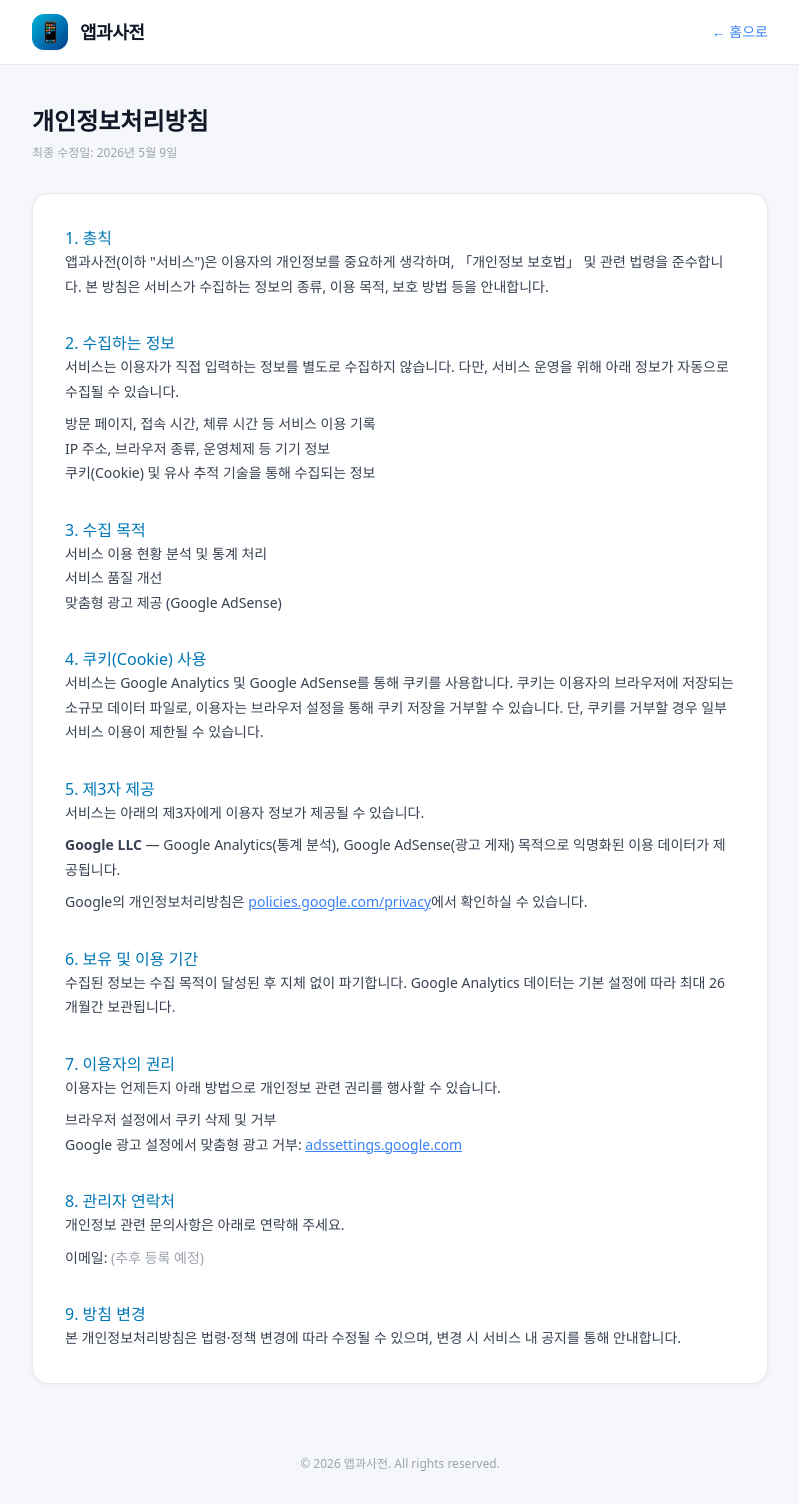
After one commit to roganida/apppedia, a Flask app: page /privacy in a window 1280 px wide. The commit adds this page. Shown: the whole page, without its empty margins (240-1039 px from the left). Run offline with Flask 3, Linux system fonts and the light colour scheme; some libraries are stand-ins or nearby versions.

Commit message:
개인정보처리방침 페이지 추가 + 푸터 링크 연결

```diff
--- a/app.py
+++ b/app.py
@@ -407,6 +407,10 @@ def history():
         "icon": r[3], "store": r[4], "developer": r[5], "category": r[6]
     } for r in rows])
 
+@app.route("/privacy")
+def privacy():
+    return render_template("privacy.html")
+
 @app.route("/app/<app_id>")
 def app_detail(app_id):
     return render_template("app_detail.html", app_id=app_id)
--- /dev/null
+++ b/templates/privacy.html
@@ -0,0 +1,120 @@
+<!DOCTYPE html>
+<html lang="ko">
+<head>
+  <meta charset="UTF-8" />
+  <meta name="viewport" content="width=device-width, initial-scale=1.0" />
+  <title>개인정보처리방침 — 앱과사전</title>
+  <script src="https://cdn.tailwindcss.com"></script>
+  <style>
+    body { background: #f5f7fa; color: #1a1a2e; }
+    .header-bar {
+      background: rgba(255,255,255,0.9);
+      backdrop-filter: blur(16px);
+      border-bottom: 1px solid #e8eaf0;
+    }
+    .hero-accent { background: linear-gradient(135deg, #00b4d8, #0077b6, #023e8a); }
+    .card {
+      background: #fff;
+      border: 1px solid #e8eaf0;
+      border-radius: 16px;
+      box-shadow: 0 1px 4px rgba(0,0,0,0.05);
+    }
+    h2 { font-size: 1rem; font-weight: 700; color: #0077b6; margin-bottom: 0.75rem; }
+    p, li { font-size: 0.875rem; color: #374151; line-height: 1.75; }
+    ul { list-style: disc; padding-left: 1.25rem; }
+    section { margin-bottom: 2rem; }
+  </style>
+</head>
+<body class="min-h-screen font-sans">
+
+  <!-- Header -->
+  <header class="header-bar sticky top-0 z-50">
+    <div class="max-w-3xl mx-auto px-4 h-16 flex items-center justify-between">
+      <a href="/" class="flex items-center gap-3">
+        <div class="w-9 h-9 rounded-xl flex items-center justify-center text-xl hero-accent shadow-sm">📱</div>
+        <span class="text-lg font-extrabold tracking-tight text-gray-900">앱과사전</span>
+      </a>
+      <a href="/" class="text-sm text-blue-500 hover:text-blue-700 font-medium">← 홈으로</a>
+    </div>
+  </header>
+
+  <main class="max-w-3xl mx-auto px-4 py-10">
+    <h1 class="text-2xl font-extrabold text-gray-900 mb-2">개인정보처리방침</h1>
+    <p class="text-xs text-gray-400 mb-8">최종 수정일: 2026년 5월 9일</p>
+
+    <div class="card p-8">
+
+      <section>
+        <h2>1. 총칙</h2>
+        <p>앱과사전(이하 "서비스")은 이용자의 개인정보를 중요하게 생각하며, 「개인정보 보호법」 및 관련 법령을 준수합니다. 본 방침은 서비스가 수집하는 정보의 종류, 이용 목적, 보호 방법 등을 안내합니다.</p>
+      </section>
+
+      <section>
+        <h2>2. 수집하는 정보</h2>
+        <p>서비스는 이용자가 직접 입력하는 정보를 별도로 수집하지 않습니다. 다만, 서비스 운영을 위해 아래 정보가 자동으로 수집될 수 있습니다.</p>
+        <ul class="mt-2">
+          <li>방문 페이지, 접속 시간, 체류 시간 등 서비스 이용 기록</li>
+          <li>IP 주소, 브라우저 종류, 운영체제 등 기기 정보</li>
+          <li>쿠키(Cookie) 및 유사 추적 기술을 통해 수집되는 정보</li>
+        </ul>
+      </section>
+
+      <section>
+        <h2>3. 수집 목적</h2>
+        <ul>
+          <li>서비스 이용 현황 분석 및 통계 처리</li>
+          <li>서비스 품질 개선</li>
+          <li>맞춤형 광고 제공 (Google AdSense)</li>
+        </ul>
+      </section>
+
+      <section>
+        <h2>4. 쿠키(Cookie) 사용</h2>
+        <p>서비스는 Google Analytics 및 Google AdSense를 통해 쿠키를 사용합니다. 쿠키는 이용자의 브라우저에 저장되는 소규모 데이터 파일로, 이용자는 브라우저 설정을 통해 쿠키 저장을 거부할 수 있습니다. 단, 쿠키를 거부할 경우 일부 서비스 이용이 제한될 수 있습니다.</p>
+      </section>
+
+      <section>
+        <h2>5. 제3자 제공</h2>
+        <p>서비스는 아래의 제3자에게 이용자 정보가 제공될 수 있습니다.</p>
+        <ul class="mt-2">
+          <li><strong>Google LLC</strong> — Google Analytics(통계 분석), Google AdSense(광고 게재) 목적으로 익명화된 이용 데이터가 제공됩니다.</li>
+        </ul>
+        <p class="mt-2">Google의 개인정보처리방침은 <a href="https://policies.google.com/privacy" target="_blank" class="text-blue-500 underline">policies.google.com/privacy</a>에서 확인하실 수 있습니다.</p>
+      </section>
+
+      <section>
+        <h2>6. 보유 및 이용 기간</h2>
+        <p>수집된 정보는 수집 목적이 달성된 후 지체 없이 파기합니다. Google Analytics 데이터는 기본 설정에 따라 최대 26개월간 보관됩니다.</p>
+      </section>
+
+      <section>
+        <h2>7. 이용자의 권리</h2>
+        <p>이용자는 언제든지 아래 방법으로 개인정보 관련 권리를 행사할 수 있습니다.</p>
+        <ul class="mt-2">
+          <li>브라우저 설정에서 쿠키 삭제 및 거부</li>
+          <li>Google 광고 설정에서 맞춤형 광고 거부: <a href="https://adssettings.google.com" target="_blank" class="text-blue-500 underline">adssettings.google.com</a></li>
+        </ul>
+      </section>
+
+      <section>
+        <h2>8. 관리자 연락처</h2>
+        <p>개인정보 관련 문의사항은 아래로 연락해 주세요.</p>
+        <ul class="mt-2">
+          <li>이메일: <span class="text-gray-400">(추후 등록 예정)</span></li>
+        </ul>
+      </section>
+
+      <section class="mb-0">
+        <h2>9. 방침 변경</h2>
+        <p>본 개인정보처리방침은 법령·정책 변경에 따라 수정될 수 있으며, 변경 시 서비스 내 공지를 통해 안내합니다.</p>
+      </section>
+
+    </div>
+  </main>
+
+  <footer class="text-center text-xs text-gray-400 py-8">
+    © 2026 앱과사전. All rights reserved.
+  </footer>
+
+</body>
+</html>
```
Also changed, not shown: templates/index.html (+7 -3 lines).
